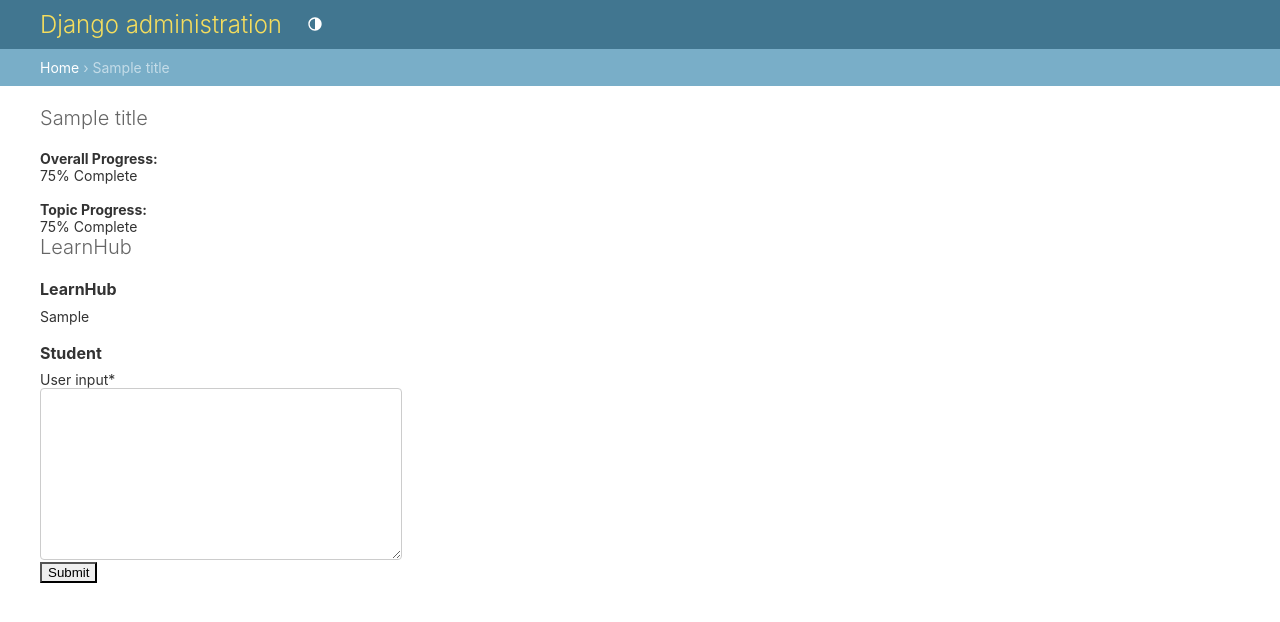
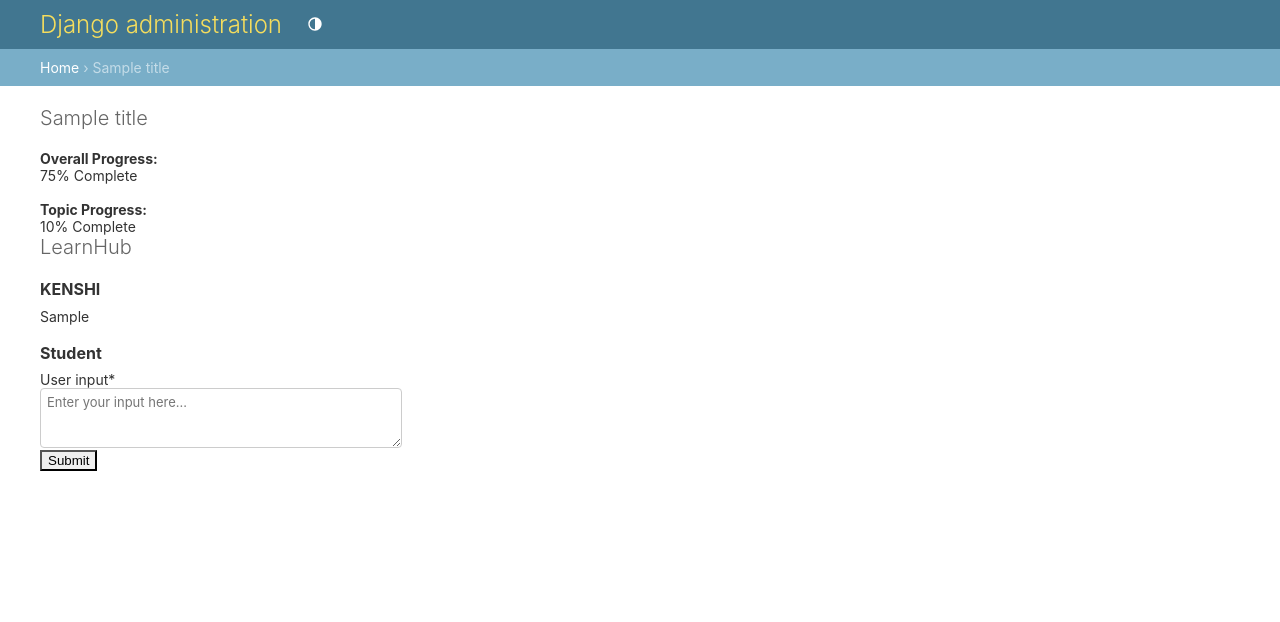
Before and after one commit to cyddalupan/wisdomvault, a Django app: template LearnHub/templates/admin/learnhub.html in a window 1280 px wide. Shown: the top 622 px of the page. Run offline with Django 4.2, Linux system fonts and the light colour scheme; tables that the repository leaves empty hold one stand-in row (values such as "Sample post"); the template is opened without the code that fills it: values that come from a table or form of the project are taken from there, most other values are stand-ins (such as "Sample title", 1, 10 or a date in 2020); some libraries are stand-ins or nearby versions.

Commit message:
Correct progress scoring

```diff
--- a/LearnHub/forms.py
+++ b/LearnHub/forms.py
@@ -5,3 +5,10 @@
     class Meta:
         model = DigitalMarketing
         fields = ['user_input']
+        widgets = {
+            'user_input': forms.Textarea(attrs={
+                'class': 'form-control',  # Bootstrap styling
+                'rows': 3,               # Adjust the height of the textarea
+                'placeholder': 'Enter your input here...',  # Optional placeholder
+            }),
+        }
--- a/LearnHub/templates/admin/learnhub.html
+++ b/LearnHub/templates/admin/learnhub.html
@@ -7,29 +7,19 @@
   <div>
     <strong>Overall Progress:</strong>
     <div class="progress mt-3">
-      <div
-        class="progress-bar progress-bar-striped progress-bar-animated bg-success"
-        role="progressbar"
-        style="width: 75%;"
-        aria-valuenow="75"
-        aria-valuemin="0"
-        aria-valuemax="100">
+      <div class="progress-bar progress-bar-striped progress-bar-animated bg-success" role="progressbar"
+        style="width: 75%;" aria-valuenow="75" aria-valuemin="0" aria-valuemax="100">
         75% Complete
       </div>
     </div>
   </div>
-  <br/>
+  <br />
   <div>
     <strong>Topic Progress:</strong>
     <div class="progress mt-3">
-      <div
-        class="progress-bar progress-bar-striped progress-bar-animated bg-info"
-        role="progressbar"
-        style="width: 75%;"
-        aria-valuenow="75"
-        aria-valuemin="0"
-        aria-valuemax="100">
-        75% Complete
+      <div class="progress-bar progress-bar-striped progress-bar-animated bg-info" role="progressbar"
+        style="width: {{ topic_score }}%;" aria-valuenow="{{ topic_score }}" aria-valuemin="0" aria-valuemax="100">
+        {{ topic_score }}% Complete
       </div>
     </div>
   </div>
@@ -39,7 +29,7 @@
   <!-- AI Response Section -->
   {% if ai_response %}
   <div class="w-100 mb-3 p-3 border rounded bg-light">
-    <h2 class="border-bottom pb-2 border-success">LearnHub</h2>
+    <h2 class="border-bottom pb-2 border-success">KENSHI</h2>
     <p>{{ ai_response }}</p>
   </div>
   {% endif %}
@@ -50,8 +40,14 @@
     <form method="post" class="mt-3">
       {% csrf_token %}
       {% if form %}
-      {{ form|crispy }}
-      <button type="submit" class="btn btn-success mt-2">Submit</button>
+      <div class="row align-items-end">
+        <div class="col-md-9">
+          {{ form|crispy }}
+        </div>
+        <div class="col-md-3 text-end">
+          <button type="submit" class="btn btn-success w-100">Submit</button>
+        </div>
+      </div>
       {% else %}
       <p>Form is not available</p>
       {% endif %}
```
Also changed, not shown: LearnHub/admin.py (+48 -10 lines).
